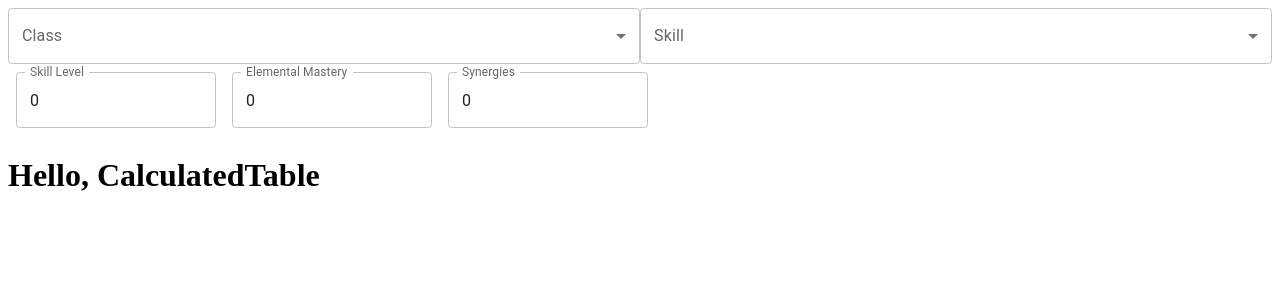
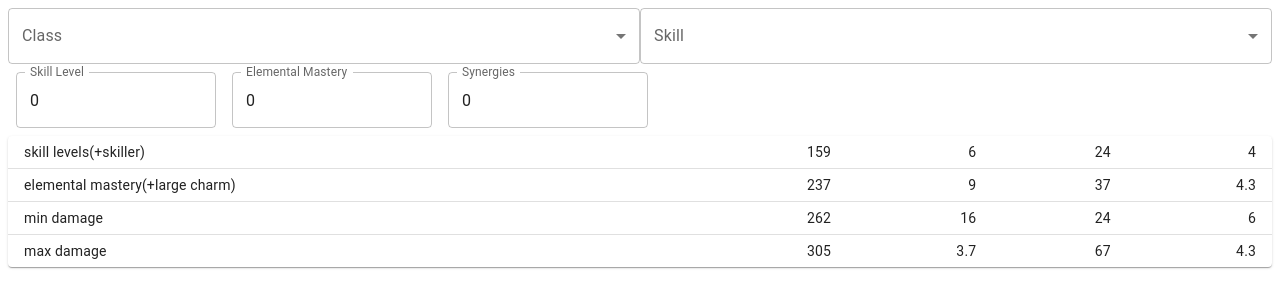
Before and after one commit to kyhong222/pd2-charm-calculator, a React (Create React App) app: page / in a window 1280 px wide. Shown: the top 308 px of the page. Built offline with nearby package versions, Linux system fonts and the light colour scheme.

Commit message:
feature: calculated table, skeleton

```diff
--- a/src/Components/CalculatedTable.js
+++ b/src/Components/CalculatedTable.js
@@ -1,9 +1,45 @@
 import React from "react";
+import Table from "@mui/material/Table";
+import TableBody from "@mui/material/TableBody";
+import TableCell from "@mui/material/TableCell";
+import TableContainer from "@mui/material/TableContainer";
+import TableHead from "@mui/material/TableHead";
+import TableRow from "@mui/material/TableRow";
+import Paper from "@mui/material/Paper";
 
-class CalculatedTable extends React.Component {
-  render() {
-    return <h1>Hello, CalculatedTable</h1>;
-  }
+function CalculatedTable(props) {
+  const createData = (name, calories, fat, carbs, protein) => {
+    return { name, calories, fat, carbs, protein };
+  };
+
+  const rows = [
+    createData("skill levels(+skiller)", 159, 6.0, 24, 4.0),
+    createData("elemental mastery(+large charm)", 237, 9.0, 37, 4.3),
+    createData("min damage", 262, 16.0, 24, 6.0),
+    createData("max damage", 305, 3.7, 67, 4.3),
+  ];
+  return (
+    <TableContainer component={Paper}>
+      <Table sx={{ minWidth: 650 }} size="small" aria-label="a dense table">
+        <TableBody>
+          {rows.map((row) => (
+            <TableRow
+              key={row.name}
+              sx={{ "&:last-child td, &:last-child th": { border: 0 } }}
+            >
+              <TableCell component="th" scope="row">
+                {row.name}
+              </TableCell>
+              <TableCell align="right">{row.calories}</TableCell>
+              <TableCell align="right">{row.fat}</TableCell>
+              <TableCell align="right">{row.carbs}</TableCell>
+              <TableCell align="right">{row.protein}</TableCell>
+            </TableRow>
+          ))}
+        </TableBody>
+      </Table>
+    </TableContainer>
+  );
 }
 
 export default CalculatedTable;
```
